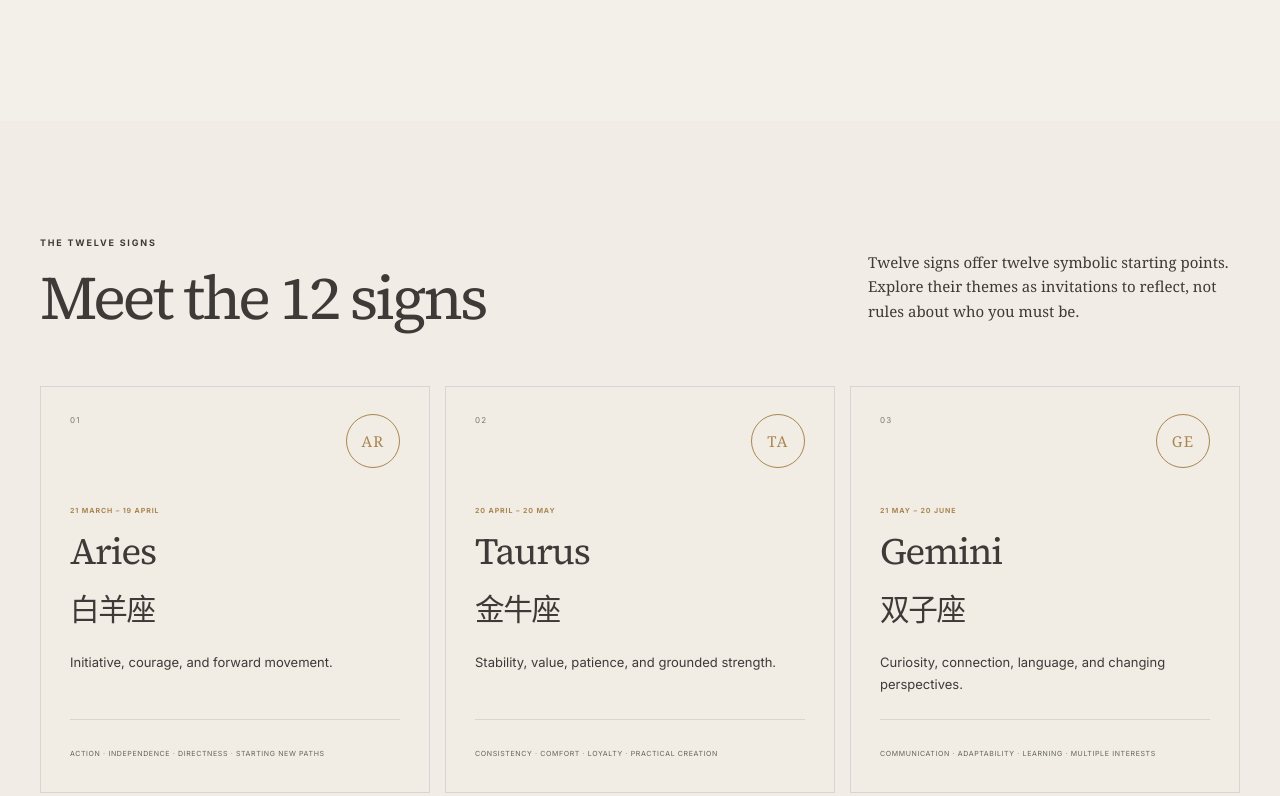
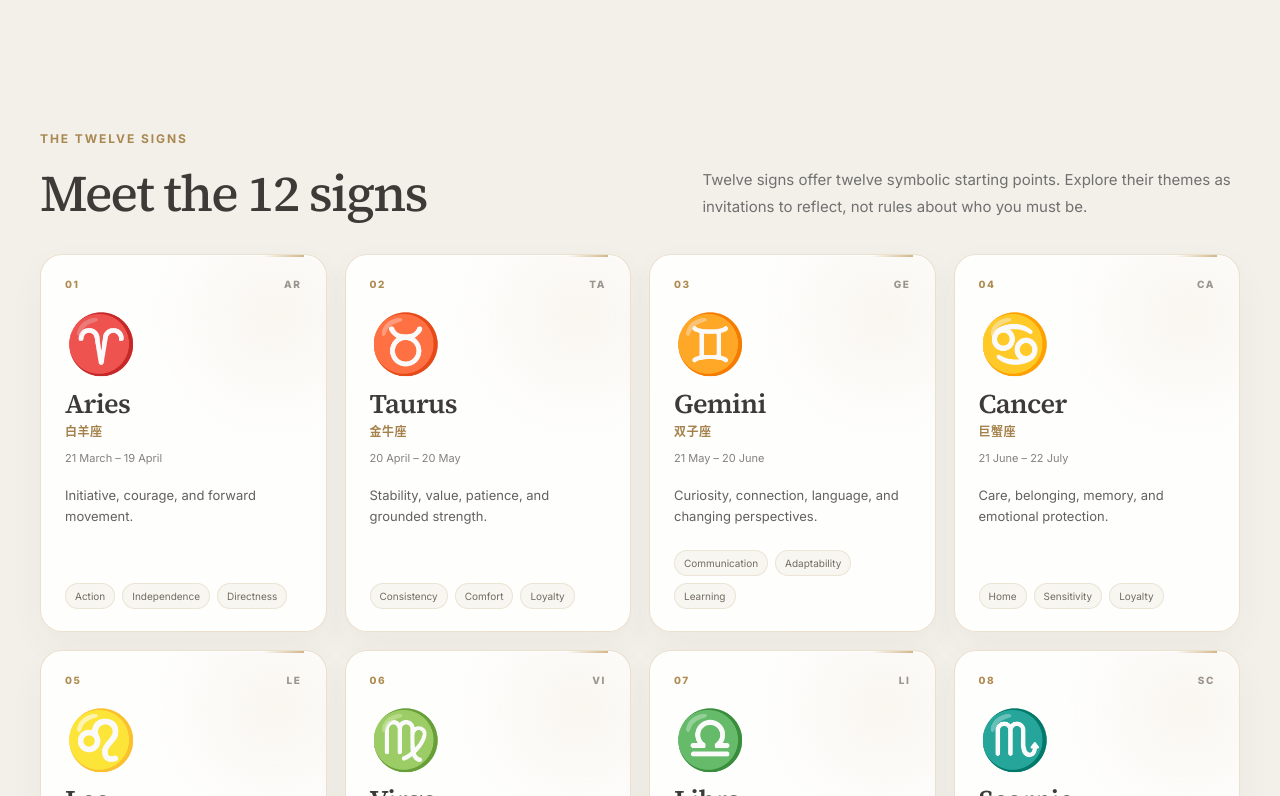
Before and after one commit to sidragon13-cyber/innergeodessa, a Next.js app: page /zodiac in a window 1280 px wide. Shown: the part 1164-1960 px from the top of the page. Built offline with nearby package versions, Linux system fonts and the light colour scheme; no server answers.

Commit message:
style(zodiac): establish golden sign atlas

```diff
--- a/src/components/zodiac/zodiac-landing-v1.module.css
+++ b/src/components/zodiac/zodiac-landing-v1.module.css
@@ -377,7 +377,194 @@
   line-height: 1;
 }
 
+.signsSection {
+  padding: 10px 0 88px;
+}
+
+.signsHeading {
+  display: grid;
+  grid-template-columns: minmax(0, 0.8fr) minmax(340px, 0.7fr);
+  align-items: end;
+  gap: 48px;
+  margin-bottom: 34px;
+}
+
+.signsHeading h2 {
+  max-width: 660px;
+  margin: 0;
+  color: #3d3a38;
+  font-family: var(--font-source-serif), "Source Serif 4", Georgia, serif;
+  font-size: clamp(38px, 4vw, 56px);
+  font-weight: 500;
+  letter-spacing: -0.035em;
+  line-height: 1.04;
+}
+
+.signsHeading > p {
+  max-width: 560px;
+  margin: 0;
+  color: #6f706f;
+  font-size: 15px;
+  line-height: 1.8;
+}
+
+.signGrid {
+  display: grid;
+  grid-template-columns: repeat(4, minmax(0, 1fr));
+  gap: 18px;
+}
+
+.signCard {
+  position: relative;
+  display: flex;
+  min-height: 362px;
+  overflow: hidden;
+  flex-direction: column;
+  padding: 24px 24px 22px;
+  border: 1px solid rgba(197, 163, 106, 0.32);
+  border-radius: 22px;
+  background:
+    radial-gradient(
+      circle at 82% 16%,
+      rgba(197, 163, 106, 0.085),
+      rgba(197, 163, 106, 0) 32%
+    ),
+    rgba(255, 255, 255, 0.9);
+  box-shadow:
+    0 14px 36px rgba(61, 58, 56, 0.045),
+    inset 0 1px 0 rgba(255, 255, 255, 0.92);
+  transition:
+    border-color 170ms ease,
+    box-shadow 170ms ease,
+    transform 170ms ease;
+}
+
+.signCard::after {
+  position: absolute;
+  top: 0;
+  right: 22px;
+  width: 42px;
+  height: 2px;
+  content: "";
+  background:
+    linear-gradient(
+      to right,
+      rgba(197, 163, 106, 0),
+      rgba(197, 163, 106, 0.78)
+    );
+}
+
+.signCard:hover {
+  border-color: rgba(181, 141, 80, 0.62);
+  box-shadow:
+    0 18px 42px rgba(61, 58, 56, 0.065),
+    inset 0 1px 0 rgba(255, 255, 255, 0.94);
+  transform: translateY(-2px);
+}
+
+.signCardTop {
+  display: flex;
+  align-items: center;
+  justify-content: space-between;
+}
+
+.signIndex,
+.signCode {
+  font-family: var(--font-inter), Inter, sans-serif;
+  font-size: 10px;
+  font-weight: 750;
+  letter-spacing: 0.16em;
+  line-height: 1;
+}
+
+.signIndex {
+  color: #b08b50;
+}
+
+.signCode {
+  color: #9b958d;
+}
+
+.signSymbol {
+  margin-top: 25px;
+  color: #b58d50;
+  font-family: Georgia, "Times New Roman", serif;
+  font-size: 58px;
+  font-weight: 400;
+  line-height: 0.95;
+  transition: color 170ms ease;
+}
+
+.signCard:hover .signSymbol {
+  color: #a97e3f;
+}
+
+.signIdentity {
+  margin-top: 20px;
+}
+
+.signIdentity h3 {
+  margin: 0;
+  color: #3d3a38;
+  font-family: var(--font-source-serif), "Source Serif 4", Georgia, serif;
+  font-size: 27px;
+  font-weight: 600;
+  letter-spacing: -0.025em;
+  line-height: 1.08;
+}
+
+.signSecondaryName {
+  margin: 5px 0 0;
+  color: #a5824c;
+  font-size: 12px;
+  font-weight: 650;
+  letter-spacing: 0.04em;
+}
+
+.signDates {
+  margin: 10px 0 0;
+  color: #85817b;
+  font-size: 11px;
+  line-height: 1.4;
+}
+
+.signTheme {
+  margin: 18px 0 0;
+  color: #64615d;
+  font-size: 13px;
+  line-height: 1.65;
+}
+
+.signQualities {
+  display: flex;
+  flex-wrap: wrap;
+  gap: 7px;
+  margin: auto 0 0;
+  padding: 22px 0 0;
+  list-style: none;
+}
+
+.signQualities li {
+  padding: 6px 9px;
+  border: 1px solid rgba(197, 163, 106, 0.22);
+  border-radius: 999px;
+  background: rgba(243, 240, 234, 0.62);
+  color: #716b63;
+  font-size: 10px;
+  line-height: 1.2;
+}
+
+
 @media (max-width: 1080px) {
+  .signGrid {
+    grid-template-columns: repeat(3, minmax(0, 1fr));
+  }
+
+  .signsHeading {
+    grid-template-columns: minmax(0, 1fr) minmax(300px, 0.7fr);
+  }
+
+
   .heroCard {
     grid-template-columns: minmax(0, 1fr) minmax(390px, 0.86fr);
   }
@@ -392,6 +579,24 @@
 }
 
 @media (max-width: 900px) {
+  .signsSection {
+    padding-bottom: 68px;
+  }
+
+  .signsHeading {
+    grid-template-columns: 1fr;
+    gap: 18px;
+  }
+
+  .signsHeading > p {
+    max-width: 700px;
+  }
+
+  .signGrid {
+    grid-template-columns: repeat(2, minmax(0, 1fr));
+  }
+
+
   .heroSection {
     padding-top: 24px;
     padding-bottom: 60px;
@@ -420,6 +625,54 @@
 }
 
 @media (max-width: 640px) {
+  .signsSection {
+    padding-top: 0;
+    padding-bottom: 54px;
+  }
+
+  .signsHeading {
+    margin-bottom: 24px;
+  }
+
+  .signsHeading h2 {
+    font-size: clamp(34px, 10vw, 44px);
+  }
+
+  .signsHeading > p {
+    font-size: 14px;
+    line-height: 1.7;
+  }
+
+  .signGrid {
+    grid-template-columns: 1fr;
+    gap: 13px;
+  }
+
+  .signCard {
+    min-height: 0;
+    padding: 22px;
+    border-radius: 18px;
+  }
+
+  .signSymbol {
+    margin-top: 20px;
+    font-size: 52px;
+  }
+
+  .signIdentity {
+    margin-top: 16px;
+  }
+
+  .signTheme {
+    margin-top: 15px;
+  }
+
+  .signQualities {
+    margin-top: 20px;
+    padding-top: 0;
+  }
+
+
   .heroSection {
     padding-top: 14px;
     padding-bottom: 48px;
--- a/src/components/zodiac/zodiac-landing.tsx
+++ b/src/components/zodiac/zodiac-landing.tsx
@@ -176,45 +176,70 @@ export function ZodiacLanding() {
         </div>
       </Container>
 
-      <section className="signs-section" id="signs">
-        <Container>
-          <div className="zodiac-section-heading">
+      <section
+        className={styles.signsSection}
+        id="signs"
+      >
+        <Container size="wide">
+          <div className={styles.signsHeading}>
             <div>
-              <p className="eyebrow">
+              <p className={styles.eyebrow}>
                 {dictionary.signs.eyebrow}
               </p>
+
               <h2>{dictionary.signs.title}</h2>
             </div>
 
             <p>{dictionary.signs.description}</p>
           </div>
 
-          <div className="sign-grid">
+          <div className={styles.signGrid}>
             {dictionary.signs.items.map((sign, index) => (
-              <article className="sign-card" key={sign.code}>
-                <div className="sign-card-top">
-                  <span>
+              <article
+                className={styles.signCard}
+                key={sign.code}
+              >
+                <div className={styles.signCardTop}>
+                  <span className={styles.signIndex}>
                     {String(index + 1).padStart(2, "0")}
                   </span>
-                  <strong aria-hidden="true">
+
+                  <span className={styles.signCode}>
                     {sign.code}
-                  </strong>
+                  </span>
                 </div>
 
-                <p className="sign-dates">{sign.dates}</p>
-                <h3>
-                  {sign.name}
-                  <br />
-                  <small>{sign.secondaryName}</small>
-                </h3>
-                <p className="sign-theme">{sign.theme}</p>
+                <div
+                  className={styles.signSymbol}
+                  aria-hidden="true"
+                >
+                  {sign.symbol}
+                </div>
 
-                <ul>
-                  {sign.qualities.map((quality, qualityIndex) => (
-                    <li key={`${sign.code}-quality-${qualityIndex}`}>
-                      {quality}
-                    </li>
-                  ))}
+                <div className={styles.signIdentity}>
+                  <h3>{sign.name}</h3>
+                  <p className={styles.signSecondaryName}>
+                    {sign.secondaryName}
+                  </p>
+                  <p className={styles.signDates}>
+                    {sign.dates}
+                  </p>
+                </div>
+
+                <p className={styles.signTheme}>
+                  {sign.theme}
+                </p>
+
+                <ul className={styles.signQualities}>
+                  {sign.qualities.slice(0, 3).map(
+                    (quality, qualityIndex) => (
+                      <li
+                        key={`${sign.code}-quality-${qualityIndex}`}
+                      >
+                        {quality}
+                      </li>
+                    ),
+                  )}
                 </ul>
               </article>
             ))}
```
